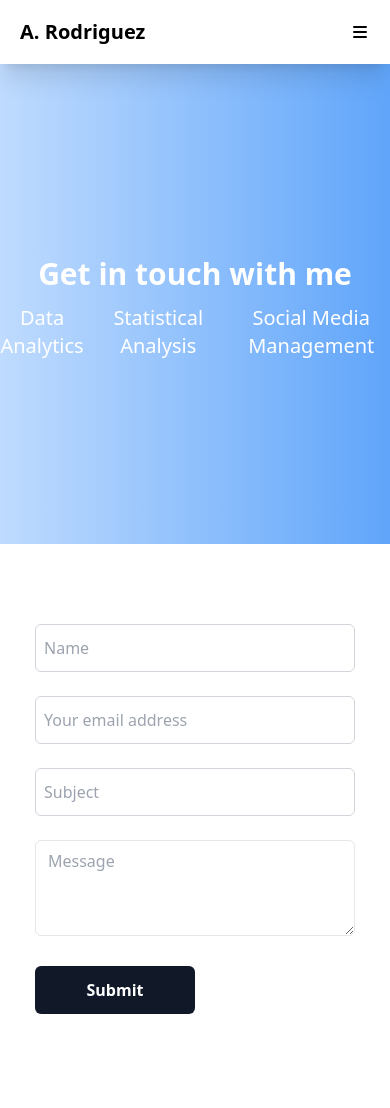
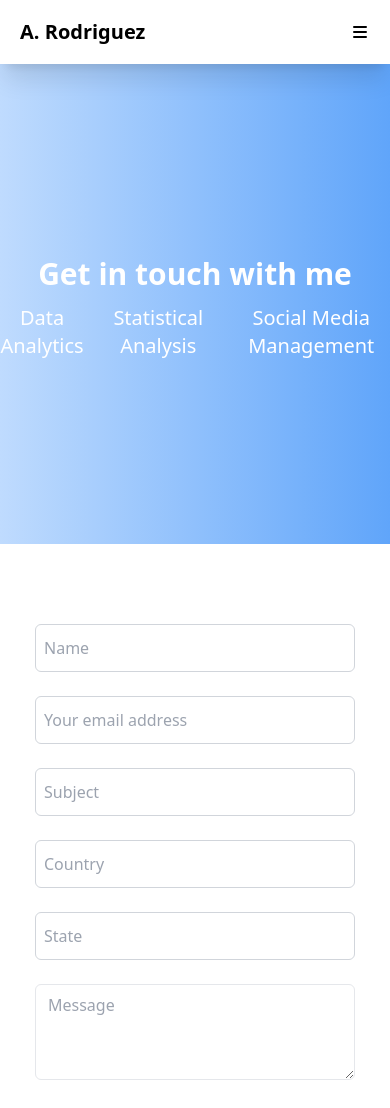
Before and after one commit to rreay724/andreas-website, a Next.js app: page /contact in a window 390 px wide. Shown: the top 1108 px of the page. Built offline with nearby package versions, Linux system fonts and the light colour scheme.

Commit message:
added layout component

```diff
--- /dev/null
+++ b/components/Layout.js
@@ -0,0 +1,15 @@
+import { Header, Footer } from "../components/index";
+
+function Layout({ children }) {
+  return (
+    <div>
+      <div className="sticky top-0 z-50 ">
+        <Header />
+      </div>
+      {children}
+      <Footer />
+    </div>
+  );
+}
+
+export default Layout;
--- a/components/index.js
+++ b/components/index.js
@@ -1,3 +1,4 @@
 export { default as Header } from "./Header";
 export { default as Main } from "./Main";
 export { default as Footer } from "./Footer";
+export { default as Layout } from "./Layout";
--- a/pages/_app.js
+++ b/pages/_app.js
@@ -1,6 +1,7 @@
 import "../styles/globals.css";
 import { useEffect } from "react";
 import { useRouter } from "next/router";
+import { Layout } from "../components/index";
 
 import * as ga from "../lib/ga";
 
@@ -21,7 +22,11 @@ function MyApp({ Component, pageProps }) {
       router.events.off("routeChangeComplete", handleRouteChange);
     };
   }, [router.events]);
-  return <Component {...pageProps} />;
+  return (
+    <Layout>
+      <Component {...pageProps} />
+    </Layout>
+  );
 }
 
 export default MyApp;
--- a/pages/about.js
+++ b/pages/about.js
@@ -1,13 +1,5 @@
-import { Header } from "../components/index";
 function About() {
-  return (
-    <div>
-      <header className="sticky top-0 z-50">
-        <Header />
-      </header>
-      ABOUT PAGE
-    </div>
-  );
+  return <div>ABOUT PAGE</div>;
 }
 
 export default About;
--- a/pages/contact.js
+++ b/pages/contact.js
@@ -1,4 +1,3 @@
-import { Header, Footer } from "../components/index";
 import { useState } from "react";
 import Head from "next/head";
 
@@ -60,9 +59,7 @@ function Contact() {
           }}
         />
       </Head>
-      <header className="sticky top-0 z-50">
-        <Header />
-      </header>
+
       <main>
         <div className="bg-gradient-to-l from-blue-400 to-blue-200 h-[30rem] ">
           <div className="text-center pt-48">
@@ -117,6 +114,33 @@ function Contact() {
                   onChange={(e) => setSubject(e.target.value)}
                 />
               </div>
+              <div>
+                <input
+                  placeholder="Country"
+                  className="border border-gray-300 rounded-md h-12  w-[20rem] md:w-[40rem] text-md px-2"
+                  type="text"
+                  id="subject"
+                  name="subject"
+                  required
+                  onChange={(e) => setSubject(e.target.value)}
+                />
+              </div>
+              <div>
+                <input
+                  placeholder="State"
+                  className="border border-gray-300 rounded-md h-12  w-[20rem] md:w-[40rem] text-md px-2"
+                  type="text"
+                  list="listid"
+                  id="subject"
+                  name="subject"
+                  required
+                  onChange={(e) => setSubject(e.target.value)}
+                />
+                <datalist id="listid">
+                  <option label="label1" value="value1" />
+                  <option label="label2" value="value2" />
+                </datalist>
+              </div>
 
               <div>
                 <textarea
@@ -142,8 +166,6 @@ function Contact() {
           <h1>Thanks for your submission!</h1>
         )}
       </main>
-
-      <Footer />
     </div>
   );
 }
--- a/pages/index.js
+++ b/pages/index.js
@@ -24,11 +24,8 @@ export default function Home() {
           }}
         />
       </Head>
-      <header className="sticky top-0 z-50 ">
-        <Header />
-      </header>
+      <header className="sticky top-0 z-50 "></header>
       <Main />
-      <Footer />
     </div>
   );
 }
--- a/pages/portfolio.js
+++ b/pages/portfolio.js
@@ -1,14 +1,5 @@
-import { Header } from "../components/index";
-
 function Portfolio() {
-  return (
-    <div>
-      <header className="sticky top-0 z-50">
-        <Header />
-      </header>
-      PORTFOLIO PAGE
-    </div>
-  );
+  return <div>PORTFOLIO PAGE</div>;
 }
 
 export default Portfolio;
```
